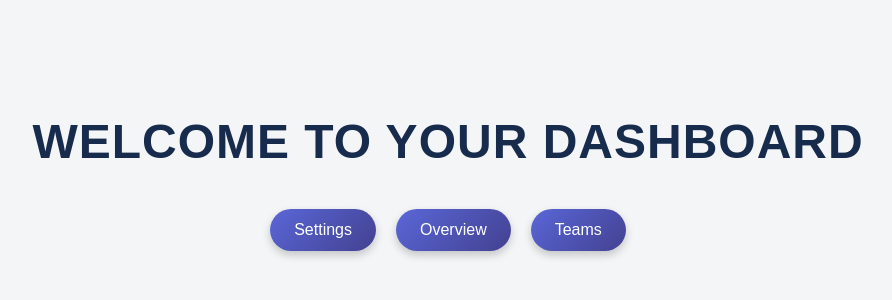
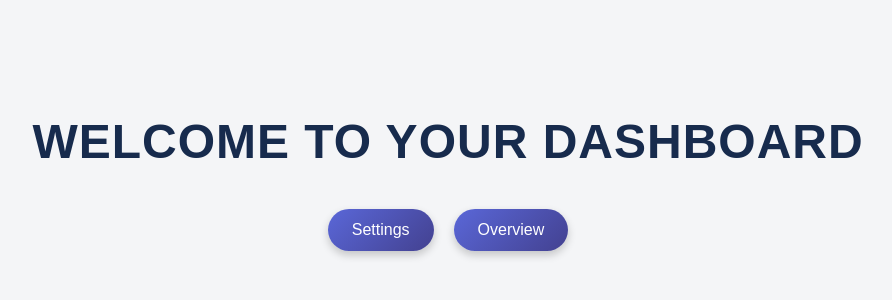
Before and after one commit to BuchardsVault/TrelloBoard, a React (Create React App) app in the folder front_end/: page /dashboard in a window 1280 px wide. Shown: the part 246-546 px from the top of the page, without its empty margins (192-1084 px from the left). Built offline with nearby package versions, Linux system fonts and the light colour scheme.

Commit message:
NPM Build updated

```diff
--- a/front_end/src/App.js
+++ b/front_end/src/App.js
@@ -4,7 +4,7 @@ import Login from './components/Login';
 import Dashboard from './components/Dashboard';
 import Settings from './components/Settings';
 import Overview from './components/Overview';
-import Teams from './components/Teams';
+
 
 function App() {
   const [isAuthenticated, setIsAuthenticated] = React.useState(true); // Set to true to bypass login
@@ -45,14 +45,6 @@ function App() {
             </ProtectedRoute>
           }
         />
-        <Route
-          path="/teams"
-          element={
-            <ProtectedRoute>
-              <Teams />
-            </ProtectedRoute>
-          }
-        />
       </Routes>
     </Router>
   );
--- a/front_end/src/components/Dashboard.js
+++ b/front_end/src/components/Dashboard.js
@@ -87,32 +87,6 @@ function Dashboard() {
               Overview
             </button>
           </Link>
-
-          <Link to="/teams" style={{ textDecoration: 'none' }}>
-            <button style={{
-              padding: '12px 24px',
-              fontSize: '16px',
-              fontWeight: '500',
-              color: '#fff',
-              background: 'linear-gradient(135deg, #5a67d8, #434190)',
-              border: 'none',
-              borderRadius: '50px',
-              boxShadow: '0 4px 8px rgba(0, 0, 0, 0.2)',
-              cursor: 'pointer',
-              transition: 'transform 0.2s ease, box-shadow 0.2s ease',
-              outline: 'none',
-            }}
-            onMouseOver={(e) => {
-              e.target.style.transform = 'scale(1.05)';
-              e.target.style.boxShadow = '0 6px 12px rgba(0, 0, 0, 0.25)';
-            }}
-            onMouseOut={(e) => {
-              e.target.style.transform = 'scale(1)';
-              e.target.style.boxShadow = '0 4px 8px rgba(0, 0, 0, 0.2)';
-            }}>
-              Teams
-            </button>
-          </Link>
         </div>
       </div>
     </div>
```
